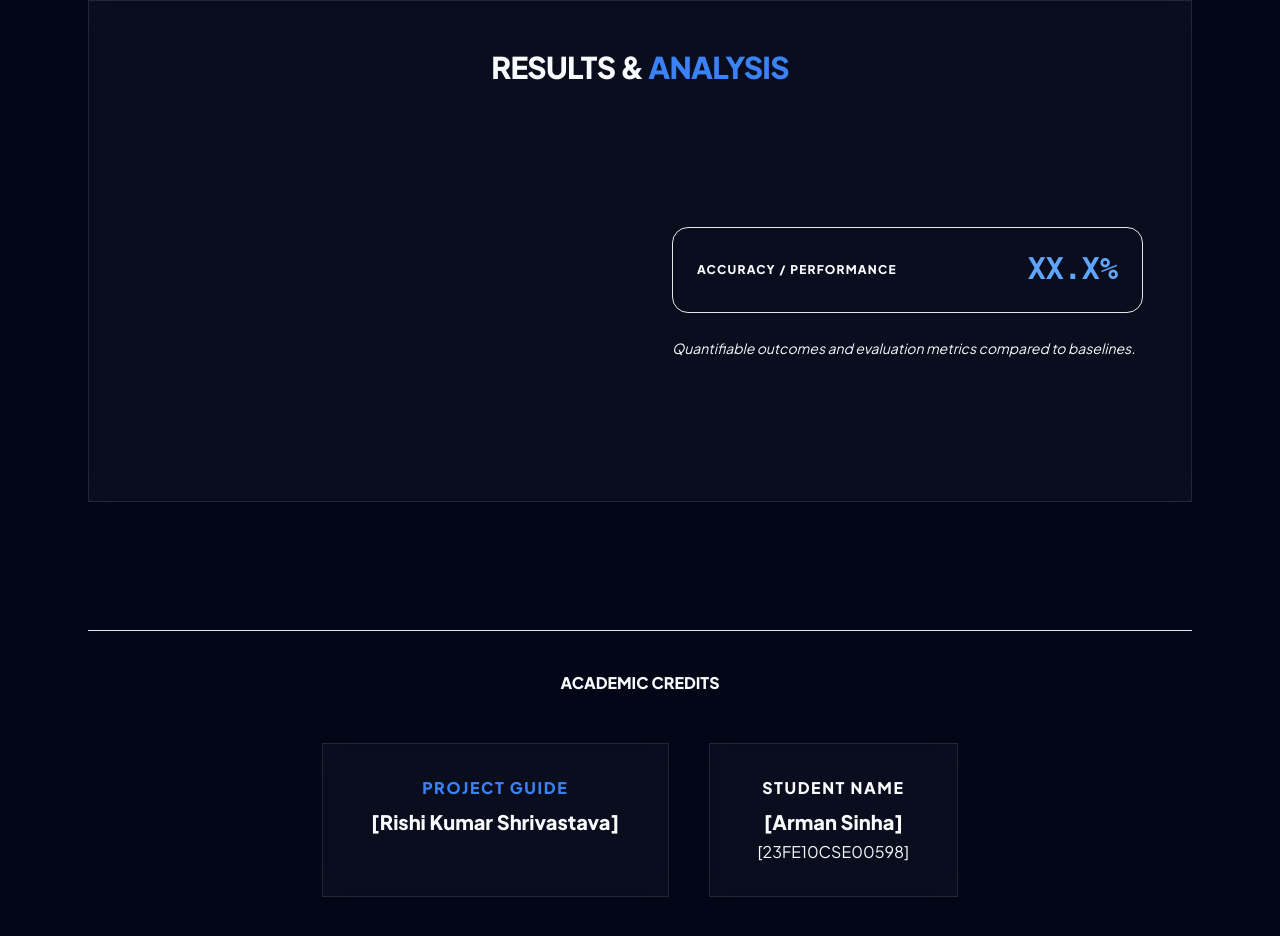
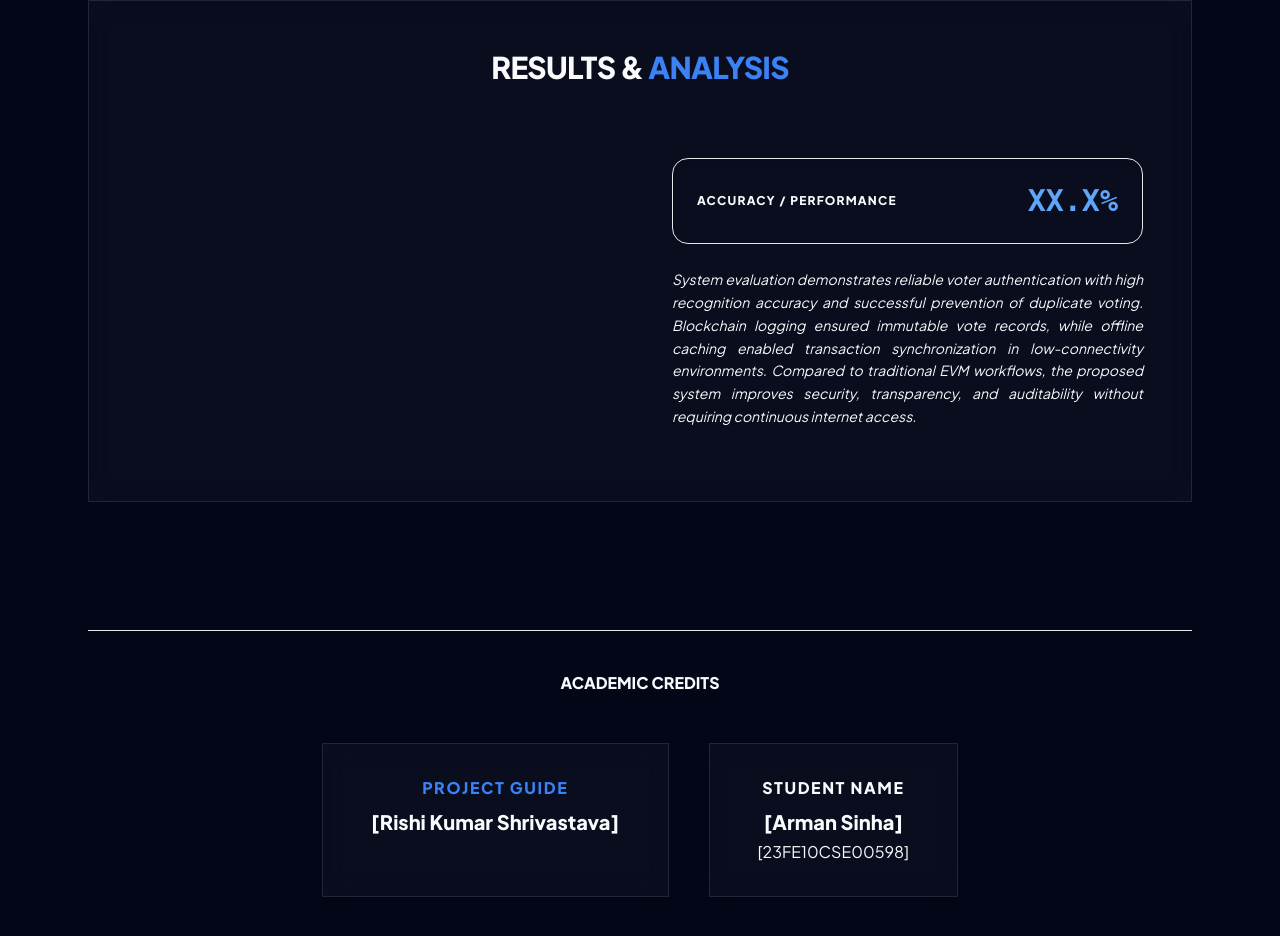
Before and after one commit to Psyfi4/Blockchain-Voting-System, a plain HTML site: page index.html in a window 1280 px wide. Shown: the part 1611-2547 px from the top of the page. Drawn offline with nearby package versions, Linux system fonts and the light colour scheme.

Commit message:
Update index.html

```diff
--- a/index.html
+++ b/index.html
@@ -104,7 +104,13 @@
                         <span class="text-slate-400 font-bold uppercase text-xs tracking-widest">Accuracy / Performance</span>
                         <span class="text-blue-400 font-mono font-black text-3xl">XX.X%</span>
                     </div>
-                    <p class="text-slate-500 text-sm italic text-justify leading-relaxed">Quantifiable outcomes and evaluation metrics compared to baselines.</p>
+                    <p class="text-slate-500 text-sm italic text-justify leading-relaxed">System evaluation demonstrates reliable voter authentication with high
+recognition accuracy and successful prevention of duplicate voting.
+Blockchain logging ensured immutable vote records, while offline caching
+enabled transaction synchronization in low-connectivity environments.
+Compared to traditional EVM workflows, the proposed system improves
+security, transparency, and auditability without requiring continuous internet access.
+</p>
                 </div>
             </div>
         </section>
```
